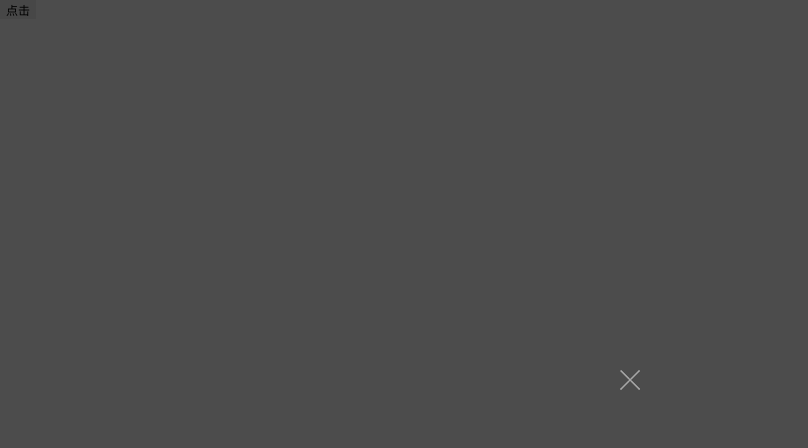
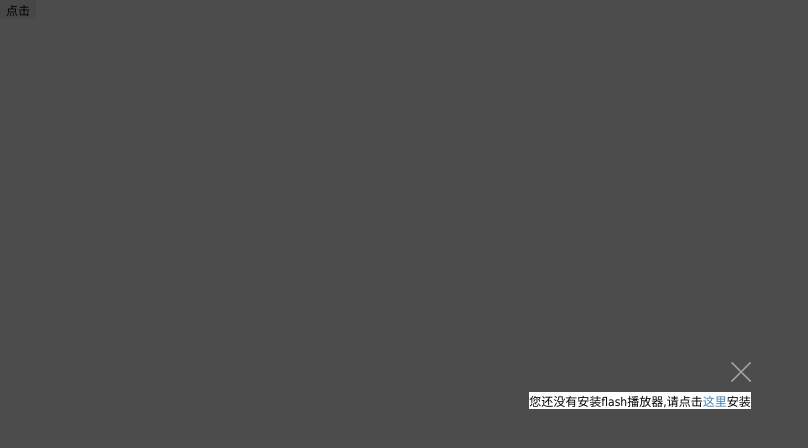
Before and after one commit to bluechang/javascript, a website: page plugin/player.html in a window 1280 px wide. Both pictures are taken after a click on the button "点击". Shown: the whole page, without its empty margins (0-808 px from the left). Drawn offline with Linux system fonts and the light colour scheme.

Commit message:
update player

```diff
--- a/plugin/player.html
+++ b/plugin/player.html
@@ -5,6 +5,10 @@
 	<title>palyer</title>
 	<link rel="stylesheet" href="static/css/reset.css">
 	<style type="text/css">
+		.popup{
+			display: none;
+			background-color: #fff;
+		}
 		.popup-btn-close{
 			width: 20px;
 			height: 20px;
@@ -17,6 +21,12 @@
 		.popup-btn-close:hover{
 			background-position: 0 -20px;
 		}
+		.err a{
+			color: steelblue;
+		}
+		.err a:hover{
+			color: red;
+		}
 	</style>
 </head>
 <body>
@@ -24,7 +34,11 @@
 	<button class="btn-trigger" data-url="http://cdn.longtugame.com/jymf/flv/160304.flv">点击</button>
 	<div class="popup popup-video">
 		<a href="javascript:;" class="popup-btn-close"></a>
-		<div id="video"></div>
+		<div id="video">
+			<div class="err">
+				<p>您还没有安装flash播放器,请点击<a href="http://www.adobe.com/go/getflash">这里</a>安装</p>
+			</div>
+		</div>
 	</div>
 
 	<script type="text/javascript" src="static/lib/jquery.min.js"></script>
```
Also changed, not shown: plugin/static/lib/swfobject.js.
